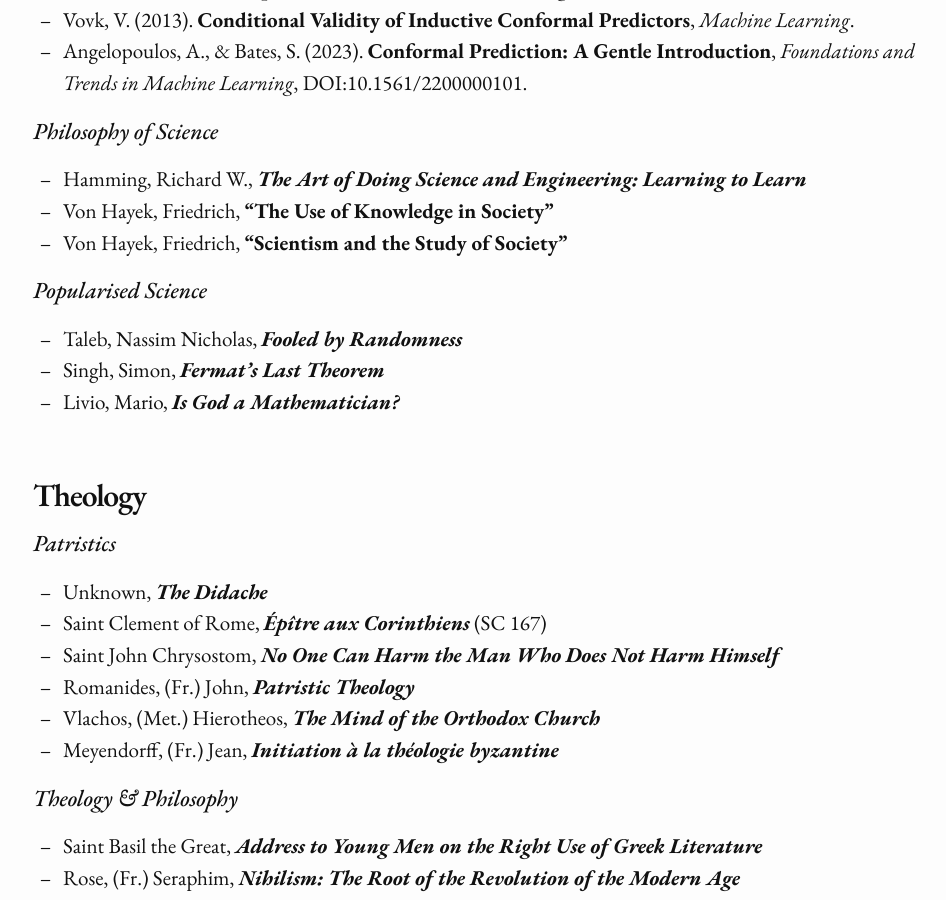
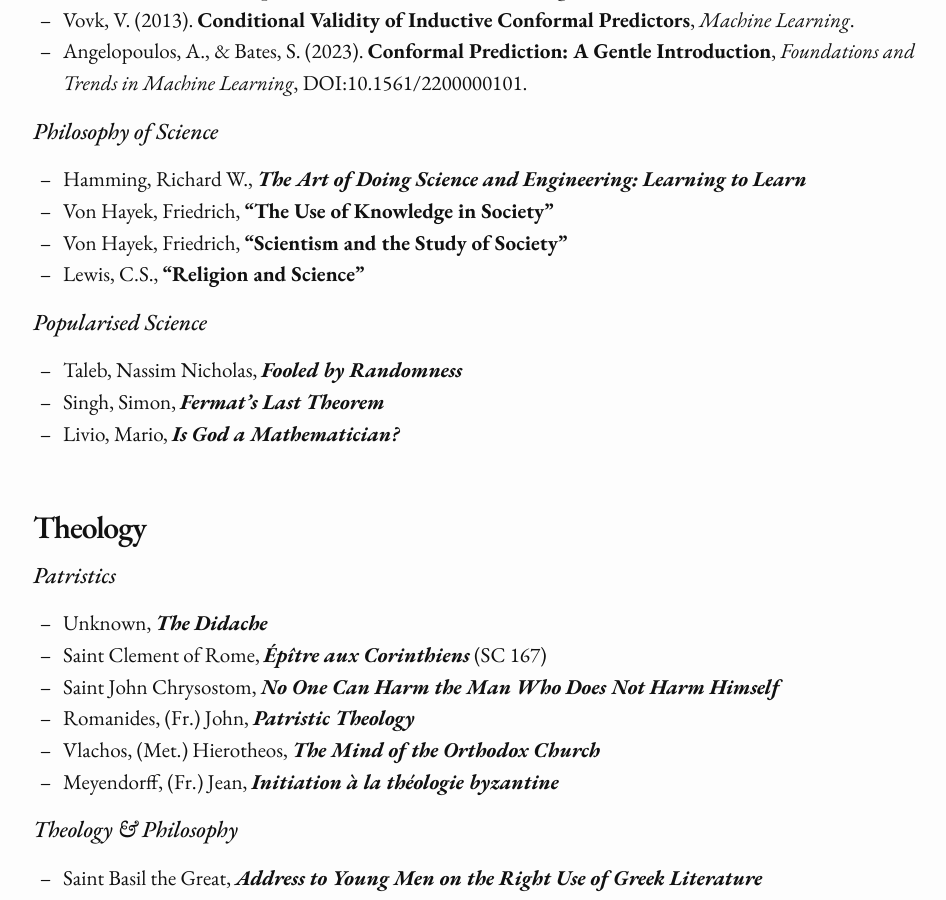
Before and after one commit to paulmelki/paulmelki.github.io, a Jekyll site: the page built from reads.md, in a window 1280 px wide and 900 px high, scrolled down 3875 px. Shown: the whole window, without its empty margins (162-1108 px from the left). Built offline with Jekyll 4.4.1, drawn with Linux system fonts in a browser that asks for light colours; nearby versions of some CDN libraries; some web fonts are replaced.

Commit message:
Update reads.md

```diff
--- a/reads.md
+++ b/reads.md
@@ -127,6 +127,7 @@ If you read any of these works and wish to discuss them, feel free to contact me
 - Hamming, Richard W., ***The Art of Doing Science and Engineering: Learning to Learn***
 - Von Hayek, Friedrich, **"The Use of Knowledge in Society"**
 - Von Hayek, Friedrich, **"Scientism and the Study of Society"**
+- Lewis, C.S., **"Religion and Science"**
 
 ## *Popularised Science*
 - Taleb, Nassim Nicholas, ***Fooled by Randomness***
```
